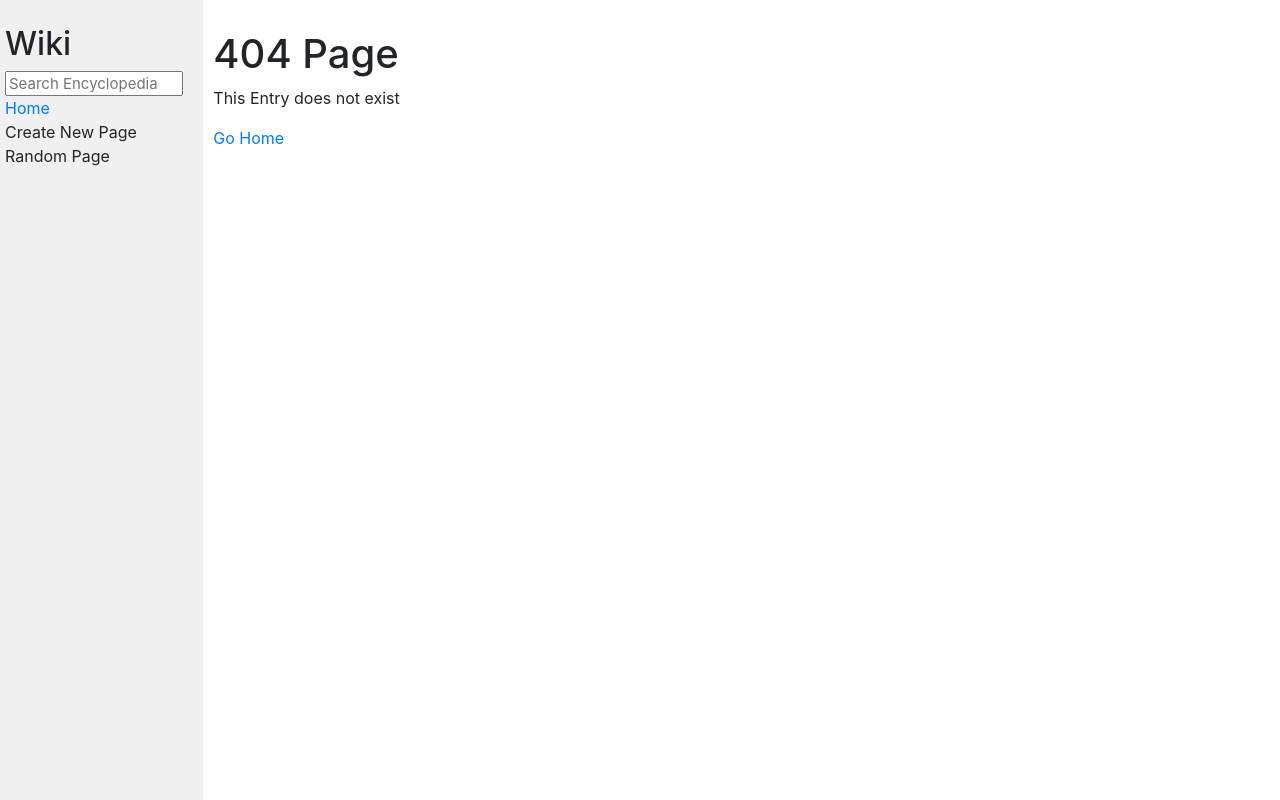
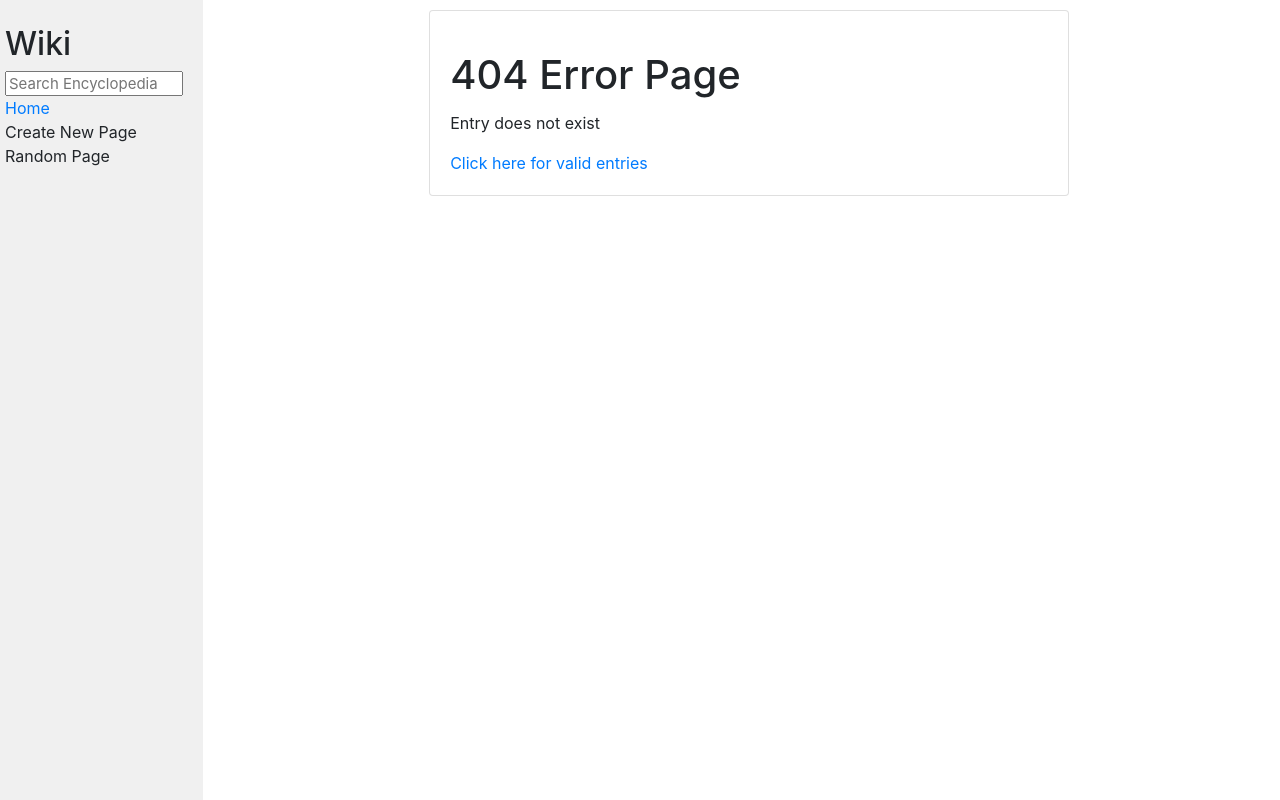
Before and after one commit to ggotora/CS50-Project1-Wiki, a Django app: template encyclopedia/templates/404.html in a window 1280 px wide. Run offline with Django 3.2, Linux system fonts and the light colour scheme; the template is opened without the code that fills it, so the values that code supplies are empty; some libraries are stand-ins or nearby versions.

```diff
--- a/encyclopedia/templates/404.html
+++ b/encyclopedia/templates/404.html
@@ -7,9 +7,14 @@
 {% endblock %}
 
 {% block body %}
-<h1>404 Page </h1>
 
-<p>This Entry does not exist</p>
-<a href="{% url 'index' %}">Go Home</a>
-
+<div class="d-flex justify-content-center">
+<div class="card" style="width: 50vw;">
+    <div class="card-body">
+      <h1 class="card-title">404 Error Page</h1>
+      <p class="card-text">Entry does not exist</p>
+      <a href="{% url 'index' %}" class="card-link">Click here for valid entries</a>
+    </div>
+  </div>
+</div>
 {% endblock %}
--- a/encyclopedia/templates/encyclopedia/index.html
+++ b/encyclopedia/templates/encyclopedia/index.html
@@ -9,7 +9,7 @@
 
     <ul>
         {% for entry in entries %}
-            <li>{{ entry }}</li>
+            <li><a href="{% url 'entry' entry %}">{{ entry }}</a></li>
         {% endfor %}
     </ul>
 
```
